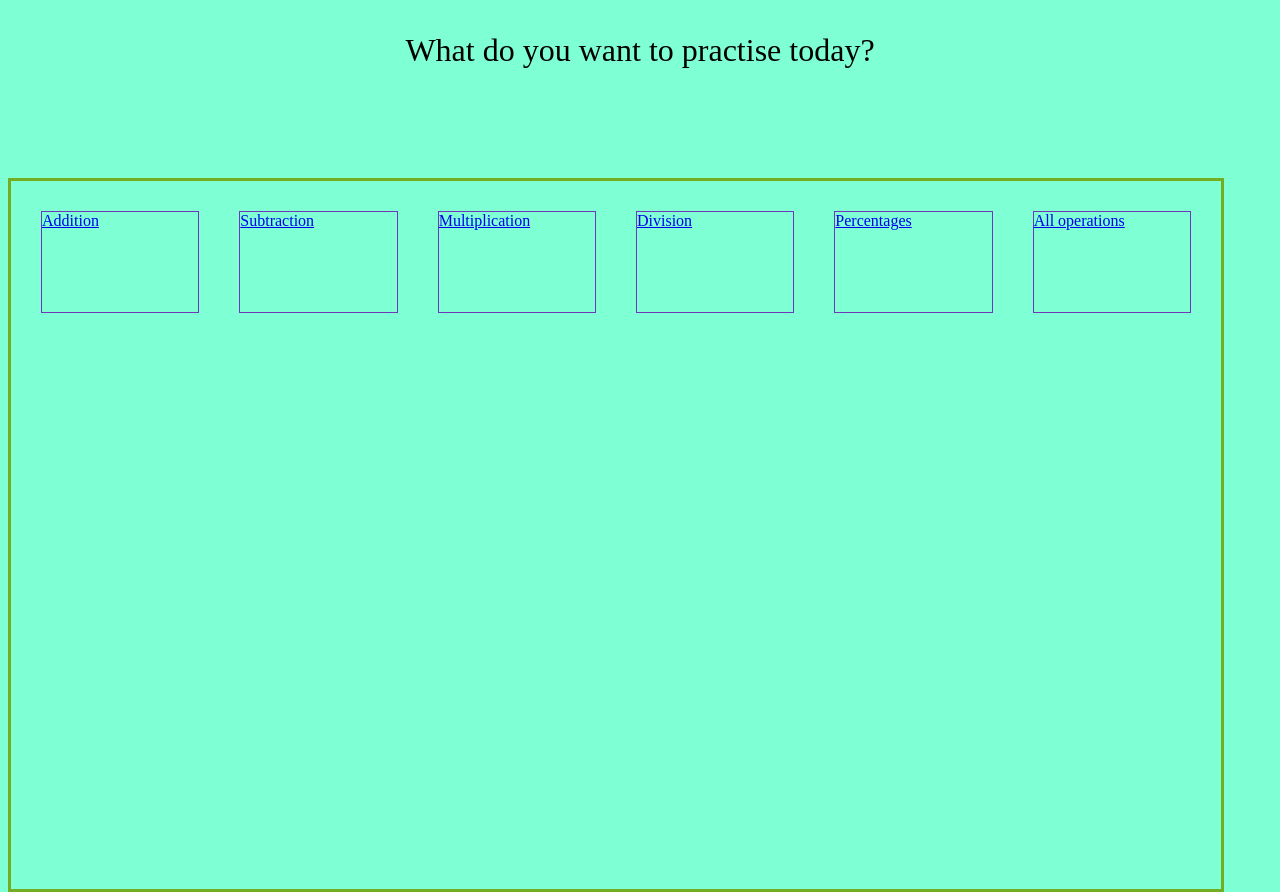
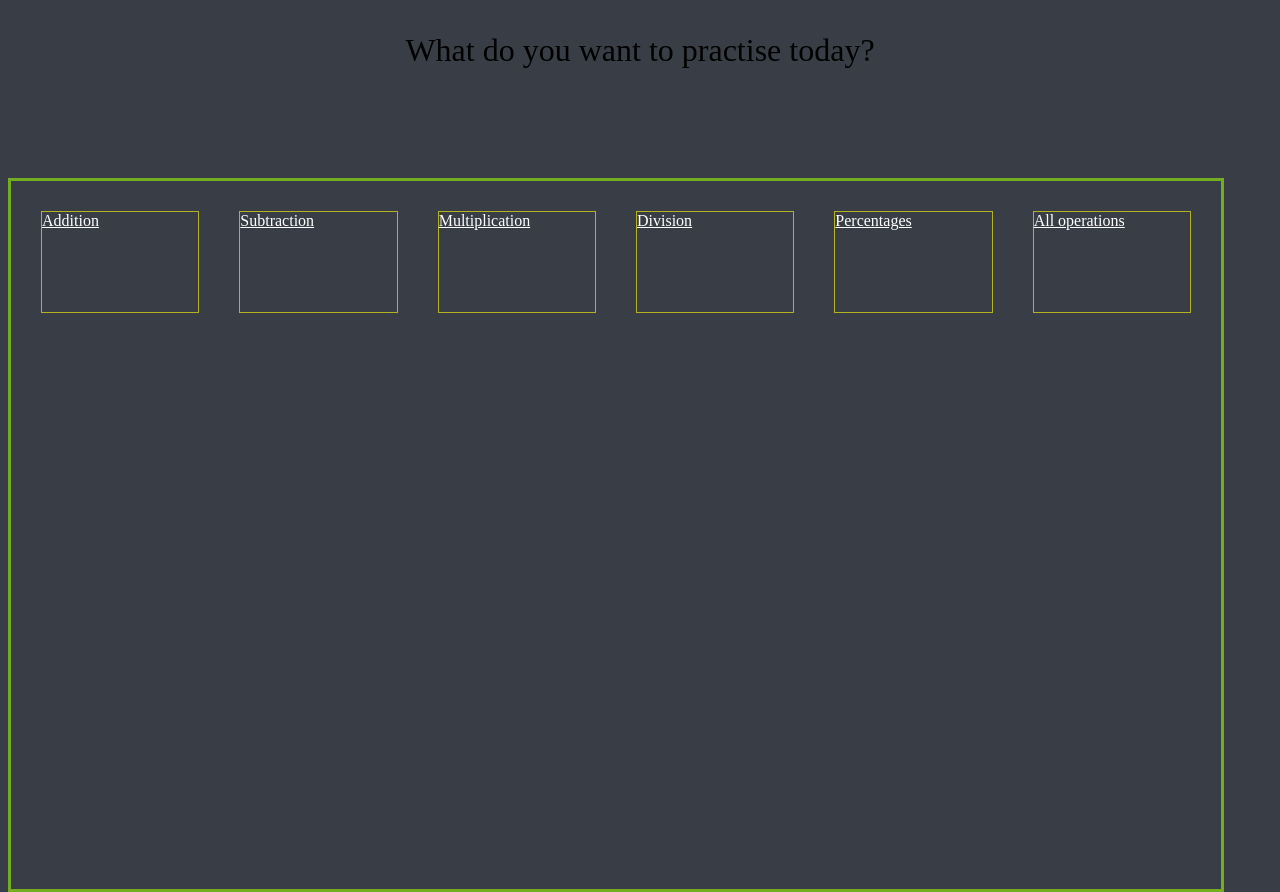
Before and after one commit to ViktorKuzmanov/Get-Numerate-App, a PHP site: page /choosePractise.html in a window 1280 px wide. Run offline with PHP 8.4, Linux system fonts and the light colour scheme.

Commit message:
add correct background color

```diff
--- a/css/choosePractise.css
+++ b/css/choosePractise.css
@@ -1,9 +1,7 @@
 html,
 body {
   height: 100%;
-  -webkit-box-sizing: border-box;
-          box-sizing: border-box;
-  background-color: aquamarine;
+  background-color: #393e46;
 }
 
 #paragraphOne {
@@ -36,9 +34,10 @@ body {
 }
 
 .box {
-  border: 1px solid #7037bb;
+  border: 1px solid #b4b220;
   width: 100px;
   height: 100px;
+  color: white;
   margin: 20px;
   -webkit-box-flex: 1;
       -ms-flex: 1;
--- a/scss/choosePractise.scss
+++ b/scss/choosePractise.scss
@@ -1,8 +1,9 @@
+@import "./general";
+
 html,
 body {
     height: 100%;
-    box-sizing: border-box;
-    background-color: aquamarine;
+    background-color: $backgroundColor;
 }
 
 #paragraphOne {
@@ -26,9 +27,10 @@ body {
 }
 
 .box {
-    border: 1px solid #7037bb;
+    border: 1px solid #b4b220;
     width: 100px;
     height: 100px;
+    color: white;
     margin: 20px;
     flex: 1;
 }
```
Also changed, not shown: 1 other file.
